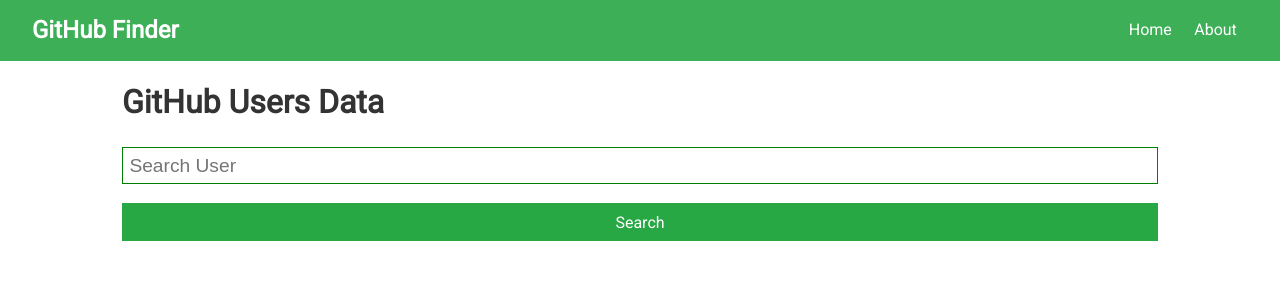
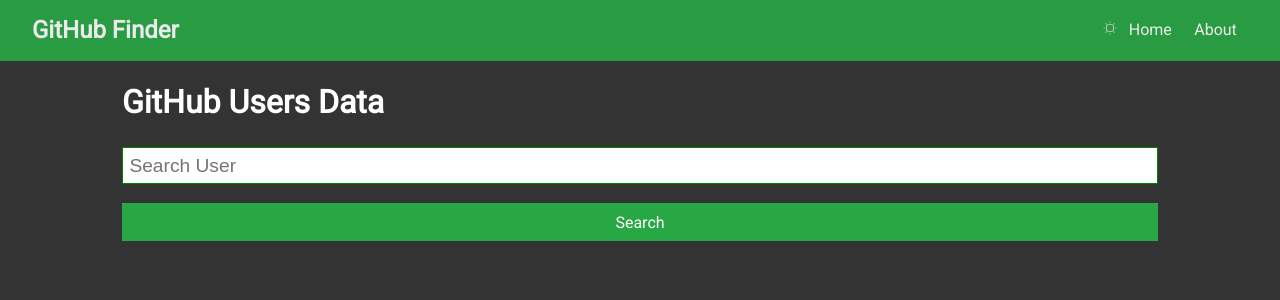
Before and after one commit to duonghonglam0805/duongthihonglam-midterm3-github-finder, a React (Create React App) app: page / in a window 1280 px wide. Shown: the top 300 px of the page. Built offline with nearby package versions, Linux system fonts and the light colour scheme.

Commit message:
Implement Dark theme / Light theme mechanic

```diff
--- a/package.json
+++ b/package.json
@@ -9,6 +9,7 @@
     "axios": "^1.7.2",
     "react": "^18.3.1",
     "react-dom": "^18.3.1",
+    "react-icons": "^5.2.1",
     "react-router-dom": "^5.2.0",
     "react-scripts": "5.0.1",
     "web-vitals": "^2.1.4"
--- a/src/components/layout/NavBar.js
+++ b/src/components/layout/NavBar.js
@@ -1,6 +1,18 @@
 import React from "react";
+import { useState, useEffect } from "react";
+import { CiLight } from "react-icons/ci";
 import { Link } from "react-router-dom";
 const Navbar = () => {
+  const [theme, setTheme] = useState("dark");
+
+  useEffect(() => {
+    document.body.className = theme === "light" ? "bg-light " : "bg-dark";
+  }, [theme]);
+
+  const handleClick = (e) => {
+    e.preventDefault();
+    theme === "dark" ? setTheme("light") : setTheme("dark");
+  };
   return (
     <nav className="navbar bg-success">
       <h1>
@@ -8,6 +20,7 @@
       </h1>
       <ul>
         <li>
+          <CiLight onClick={handleClick} />
           <Link to="/">Home</Link>
           <Link to="/about">About</Link>
         </li>
```
Also changed, not shown: 1 other file (tests, documents, lock files or other folders).
